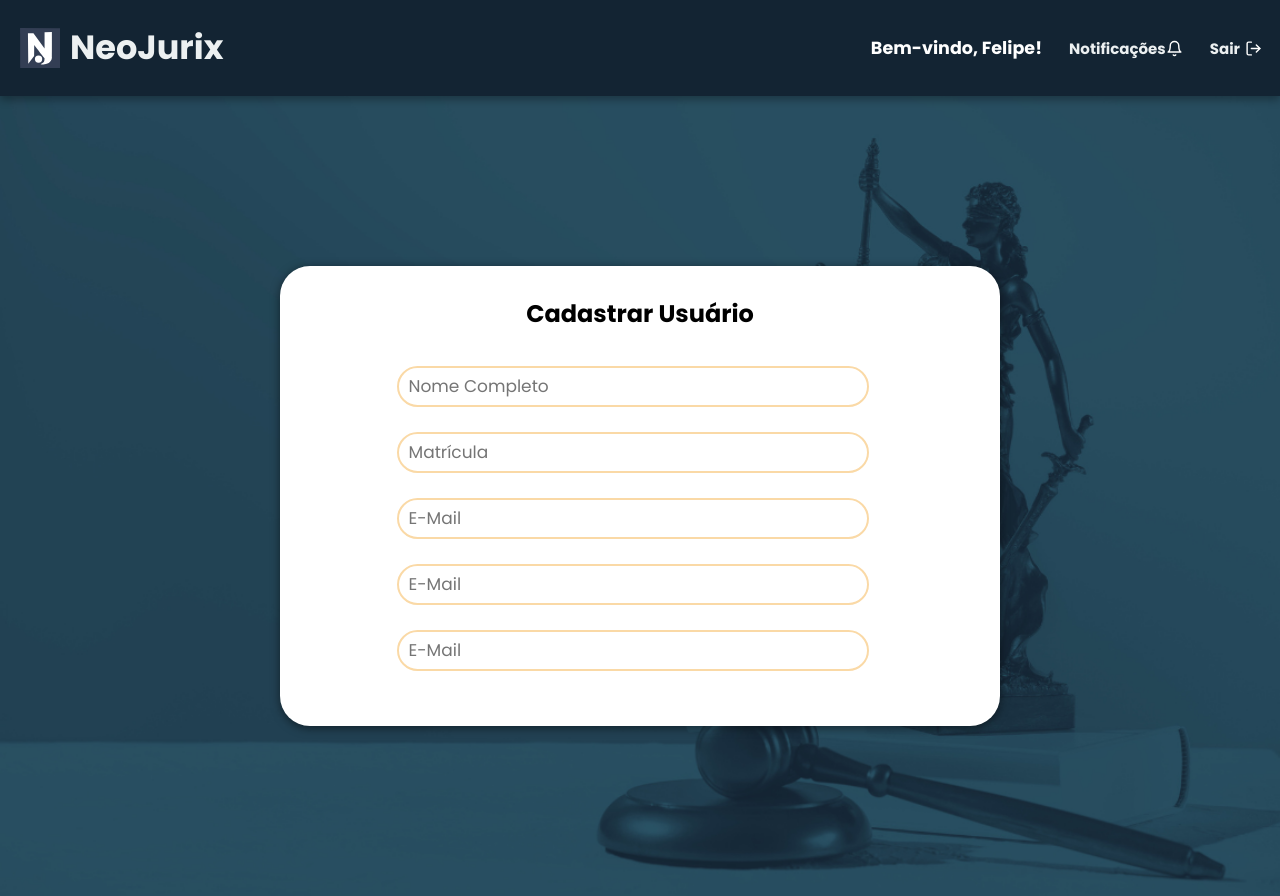
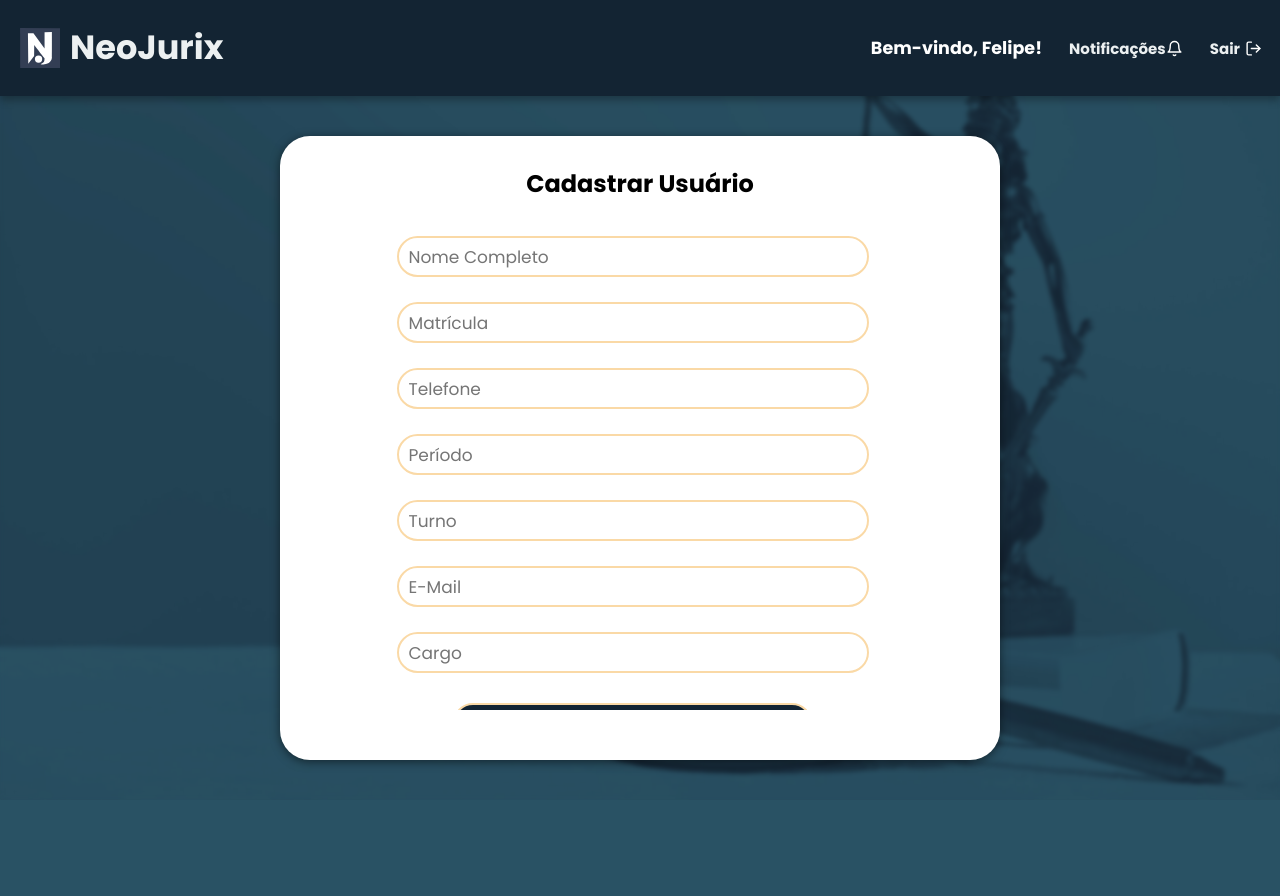
Before and after one commit to NotaJuris/frontend-notajuris, a React (Create React App) app: page /UserRegister in a window 1280 px wide. After the commit the page ends 800 px from the top, so only its background shows below. Built offline with nearby package versions, Linux system fonts and the light colour scheme.

Commit message:
fix UserRegister css

```diff
--- a/src/screens/UserRegister.css
+++ b/src/screens/UserRegister.css
@@ -1,22 +1,15 @@
 
 .body-user-register {
-  height: 100vh;
-  width: 100vw;
   display: flex;
   justify-content: center;
   align-items: center;
+  height: 100%;
+  width: 100vw;
   font-family: 'Poppins', sans-serif;
-  background-image: url('../assets/images/background.jpg');
-  background-color: #295264;
-  background-size: cover;
-  background-position: center;
-  background-repeat: no-repeat;
 }
 
 main{
-  display: flex;
-  justify-content: center;
-
+  height: 100vh;
 }
 
 .Container{
@@ -26,12 +19,10 @@ main{
   margin: 0;
   max-width: 700px;
   max-height: 700px;
-  height: auto;
-  width: 80%;
+  height: 80%;
+  width: 90%;
   padding: 10px;
   padding-bottom: 50px;
-  /* margin-top: 200px;
-  margin-left: 500px; */
   border-radius: 30px;
   box-shadow: 0 2px 10px rgba(0, 0, 0, 0.5);
 
@@ -50,7 +41,7 @@ main{
   display: flex;
   flex-direction: column;
   align-items: center;
-  max-height: 400px;
+  height: 100%;
 
   width: 100%;
   /* height: auto; */
--- a/src/screens/UserRegister.jsx
+++ b/src/screens/UserRegister.jsx
@@ -4,10 +4,10 @@ import "./UserRegister.css";
 
 function Form() {
   return (
-    <div>
+    <>
       <Navbar name="Felipe" />
       <main>
-        <body className="body-user-register">
+        <div className="body-user-register">
           <div className="Container">
             <div className="FormContent">
               <h2>Cadastrar Usuário</h2>
@@ -28,10 +28,13 @@ function Form() {
                     />
                   </div>
                   <div className="FormGroup">
-                    <input type="email" placeholder="E-Mail" />
+                    <input type="phone" placeholder="Telefone" />
                   </div>
                   <div className="FormGroup">
-                    <input type="email" placeholder="E-Mail" />
+                    <input type="text" placeholder="Período" />
+                  </div>
+                  <div className="FormGroup">
+                    <input type="text" placeholder="Turno" />
                   </div>
                   <div className="FormGroup">
                     <input type="email" placeholder="E-Mail" />
@@ -46,9 +49,9 @@ function Form() {
               </div>
             </div>
           </div>
-        </body>
+        </div>
       </main>
-    </div>
+    </>
   );
 }
 
```
